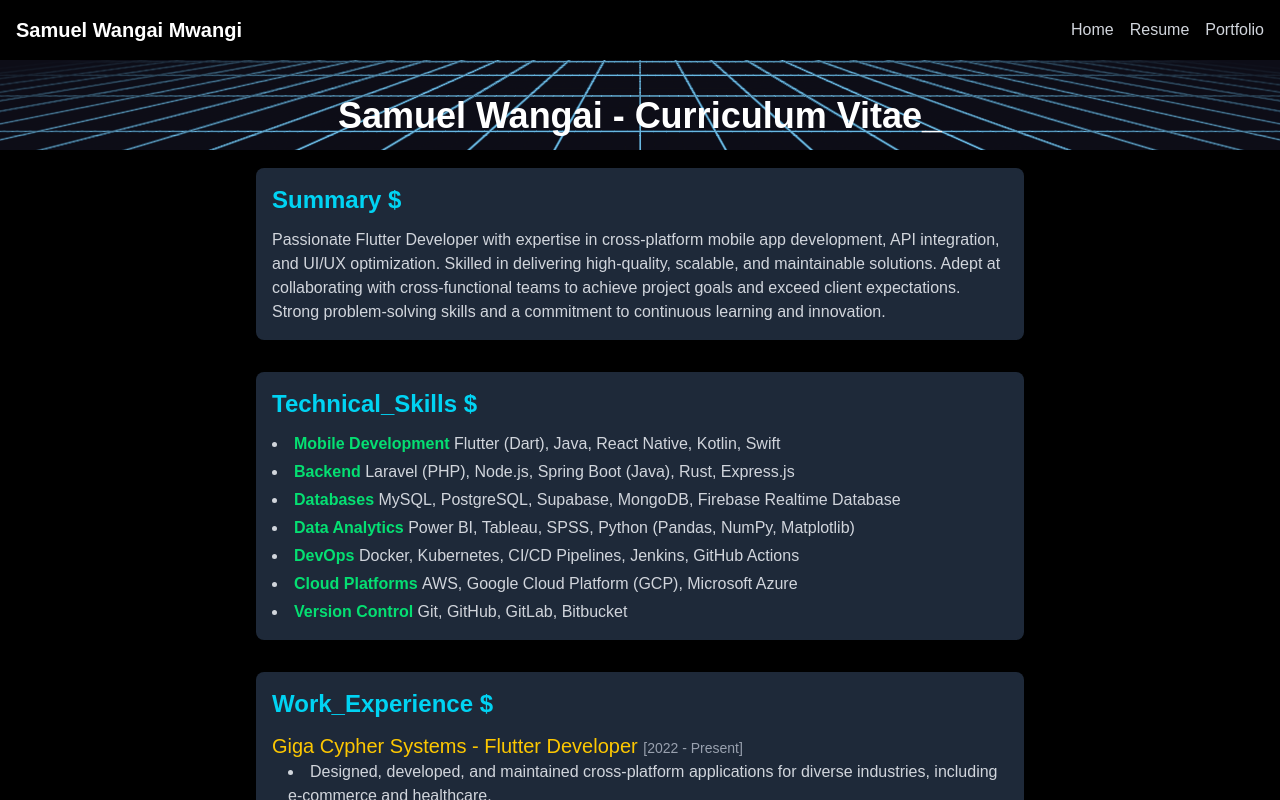
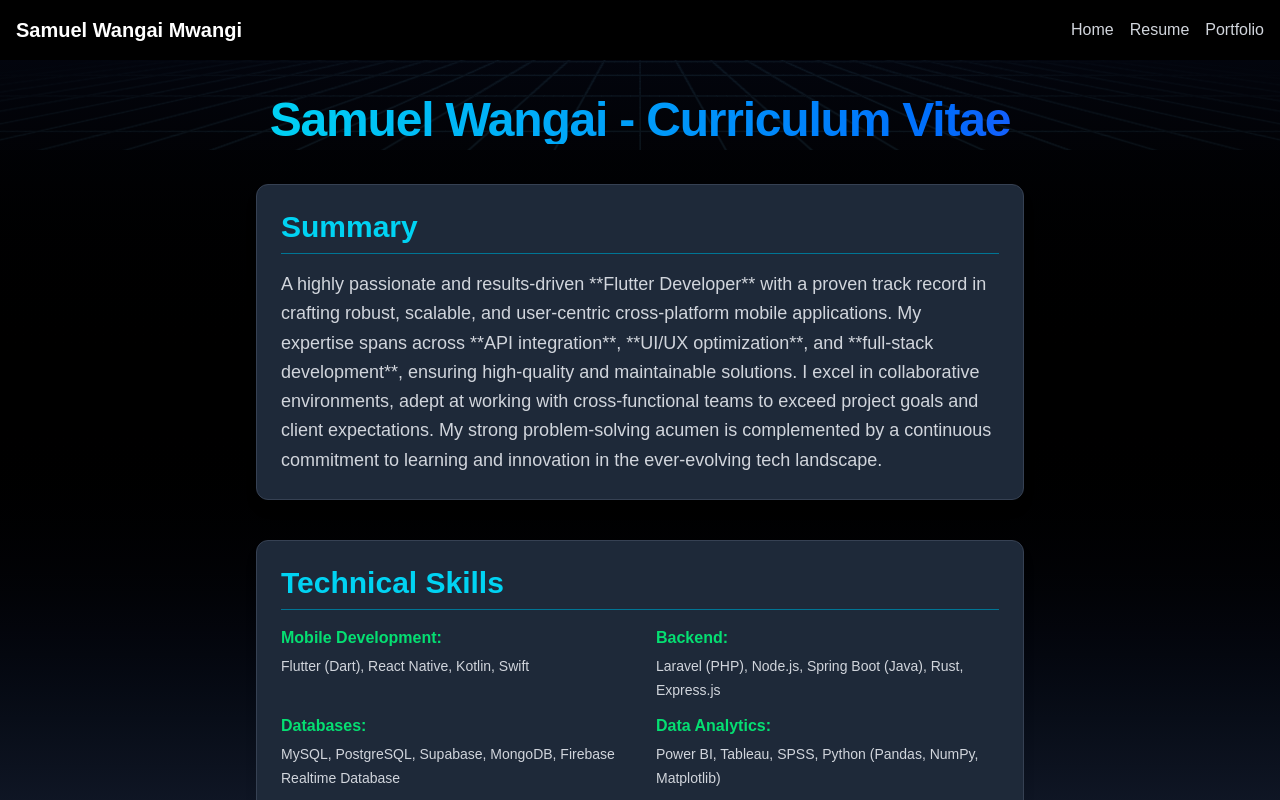
Before and after one commit to swangai7178/portfolio, a Next.js app: page /resume in a window 1280 px wide. Built offline with nearby package versions, Linux system fonts and the light colour scheme.

Commit message:
update on orderspage

```diff
--- a/src/app/resume/page.tsx
+++ b/src/app/resume/page.tsx
@@ -1,6 +1,6 @@
 /*
- *   Copyright (c) 2025
- *   All rights reserved.
+ * Copyright (c) 2025
+ * All rights reserved.
  */
 // src/app/resume/page.tsx
 import Navbar from '@/app/component/navbar';
@@ -10,92 +10,132 @@ import React from 'react';
 export default function ResumePage() {
     return (
         <div className="relative w-full min-h-screen bg-black">
+            {/* Background and Overlay */}
+            <DeveloperVibeBackground />
+            <div className="absolute inset-0 bg-gradient-to-b from-gray-950 via-black to-gray-900 opacity-90 z-[1]" />
+
+            {/* Navbar */}
             <Navbar />
-            <DeveloperVibeBackground />
+
+            {/* Scrollable Content Area */}
             <div className="absolute inset-0 z-10 overflow-y-auto pt-24 pb-12">
                 <main className="container mx-auto max-w-4xl text-white px-4 md:px-8 lg:px-16">
-                    <h1 className="text-4xl font-bold mb-8 text-center"> Samuel Wangai - Curriculum Vitae_</h1>
+                    <h1 className="text-5xl font-extrabold mb-10 text-center tracking-tight text-transparent bg-clip-text bg-gradient-to-r from-cyan-400 to-blue-600">
+                        Samuel Wangai - Curriculum Vitae
+                    </h1>
 
                     {/* Summary Section */}
-                    <section className="mb-8 p-4 bg-gray-800 bg-opacity-70 rounded-lg">
-                        <h2 className="text-2xl font-semibold mb-3 text-cyan-400"> Summary $</h2>
-                        <p className="text-gray-300">
-                            Passionate Flutter Developer with expertise in cross-platform mobile app development, API integration, and UI/UX optimization. Skilled in delivering high-quality, scalable, and maintainable solutions. Adept at collaborating with cross-functional teams to achieve project goals and exceed client expectations. Strong problem-solving skills and a commitment to continuous learning and innovation.
+                    <section className="mb-10 p-6 bg-gray-800 bg-opacity-70 rounded-xl shadow-lg border border-gray-700">
+                        <h2 className="text-3xl font-bold mb-4 text-cyan-400 border-b border-cyan-700 pb-2">Summary</h2>
+                        <p className="text-lg text-gray-300 leading-relaxed">
+                            A highly passionate and results-driven **Flutter Developer** with a proven track record in crafting robust, scalable, and user-centric cross-platform mobile applications. My expertise spans across **API integration**, **UI/UX optimization**, and **full-stack development**, ensuring high-quality and maintainable solutions. I excel in collaborative environments, adept at working with cross-functional teams to exceed project goals and client expectations. My strong problem-solving acumen is complemented by a continuous commitment to learning and innovation in the ever-evolving tech landscape.
                         </p>
                     </section>
 
                     {/* Technical Skills Section */}
-                    <section className="mb-8 p-4 bg-gray-800 bg-opacity-70 rounded-lg">
-                        <h2 className="text-2xl font-semibold mb-3 text-cyan-400"> Technical_Skills $</h2>
-                        <ul className="list-disc list-inside text-gray-300 space-y-1">
-                            <li><strong className="text-green-400">Mobile Development</strong> Flutter (Dart), Java, React Native, Kotlin, Swift</li>
-                            <li><strong className="text-green-400">Backend </strong> Laravel (PHP), Node.js, Spring Boot (Java), Rust, Express.js</li>
-                            <li><strong className="text-green-400">Databases </strong> MySQL, PostgreSQL, Supabase, MongoDB, Firebase Realtime Database</li>
-                            <li><strong className="text-green-400">Data Analytics </strong> Power BI, Tableau, SPSS, Python (Pandas, NumPy, Matplotlib)</li>
-                            <li><strong className="text-green-400">DevOps </strong> Docker, Kubernetes, CI/CD Pipelines, Jenkins, GitHub Actions</li>
-                            <li><strong className="text-green-400">Cloud Platforms </strong> AWS, Google Cloud Platform (GCP), Microsoft Azure</li>
-                            <li><strong className="text-green-400">Version Control </strong> Git, GitHub, GitLab, Bitbucket</li>
-                        </ul>
+                    <section className="mb-10 p-6 bg-gray-800 bg-opacity-70 rounded-xl shadow-lg border border-gray-700">
+                        <h2 className="text-3xl font-bold mb-4 text-cyan-400 border-b border-cyan-700 pb-2">Technical Skills</h2>
+                        <div className="grid grid-cols-1 md:grid-cols-2 gap-x-8 gap-y-3 text-gray-300">
+                            <div>
+                                <strong className="text-green-400 block mb-1">Mobile Development:</strong>
+                                <span className="text-sm">Flutter (Dart), React Native, Kotlin, Swift</span>
+                            </div>
+                            <div>
+                                <strong className="text-green-400 block mb-1">Backend:</strong>
+                                <span className="text-sm">Laravel (PHP), Node.js, Spring Boot (Java), Rust, Express.js</span>
+                            </div>
+                            <div>
+                                <strong className="text-green-400 block mb-1">Databases:</strong>
+                                <span className="text-sm">MySQL, PostgreSQL, Supabase, MongoDB, Firebase Realtime Database</span>
+                            </div>
+                            <div>
+                                <strong className="text-green-400 block mb-1">Data Analytics:</strong>
+                                <span className="text-sm">Power BI, Tableau, SPSS, Python (Pandas, NumPy, Matplotlib)</span>
+                            </div>
+                            <div>
+                                <strong className="text-green-400 block mb-1">DevOps:</strong>
+                                <span className="text-sm">Docker, Kubernetes, CI/CD Pipelines, Jenkins, GitHub Actions</span>
+                            </div>
+                            <div>
+                                <strong className="text-green-400 block mb-1">Cloud Platforms:</strong>
+                                <span className="text-sm">AWS, Google Cloud Platform (GCP), Microsoft Azure</span>
+                            </div>
+                            <div>
+                                <strong className="text-green-400 block mb-1">Version Control:</strong>
+                                <span className="text-sm">Git, GitHub, GitLab, Bitbucket</span>
+                            </div>
+                        </div>
                     </section>
 
                     {/* Work Experience Section */}
-                    <section className="mb-8 p-4 bg-gray-800 bg-opacity-70 rounded-lg">
-                        <h2 className="text-2xl font-semibold mb-3 text-cyan-400"> Work_Experience $</h2>
-                        <div className="mb-4">
-                            <h3 className="text-xl font-medium text-yellow-400">Giga Cypher Systems - Flutter Developer <span className="text-sm text-gray-400">[2022 - Present]</span></h3>
-                            <ul className="list-disc list-inside text-gray-300 pl-4">
-                                <li>Designed, developed, and maintained cross-platform applications for diverse industries, including e-commerce and healthcare.</li>
-                                <li>Built interactive and high-performance UI components using Flutter widgets and animations.</li>
-                                <li>Integrated RESTful APIs, Firebase services, and third-party libraries to enhance app functionality.</li>
-                                <li>Debugged and optimized applications to improve performance and user experience.</li>
-                                <li>Mentored junior developers and conducted code reviews to ensure code quality.</li>
+                    <section className="mb-10 p-6 bg-gray-800 bg-opacity-70 rounded-xl shadow-lg border border-gray-700">
+                        <h2 className="text-3xl font-bold mb-4 text-cyan-400 border-b border-cyan-700 pb-2">Work Experience</h2>
+                        {/* Giga Cypher Systems */}
+                        <div className="mb-6 pb-4 border-b border-gray-700 last:border-b-0">
+                            <h3 className="text-xl font-semibold text-yellow-400">Flutter Developer <span className="text-lg text-gray-400">- Giga Cypher Systems</span></h3>
+                            <p className="text-sm text-gray-500 mb-3">Nairobi, Kenya | 2022 - Present</p>
+                            <ul className="list-disc text-gray-300 pl-6 space-y-1">
+                                <li>**Spearheaded** the design, development, and maintenance of high-performance cross-platform applications for diverse sectors including e-commerce and healthcare.</li>
+                                <li>**Engineered** interactive and visually compelling UI components utilizing advanced Flutter widgets and animations.</li>
+                                <li>**Seamlessly integrated** RESTful APIs, Firebase services, and critical third-party libraries to expand and enhance application functionality.</li>
+                                <li>**Conducted extensive debugging** and performance optimization, resulting in significant improvements to application speed and responsiveness.</li>
+                                <li>**Actively mentored** junior developers and performed comprehensive code reviews, fostering a culture of high code quality and best practices.</li>
                             </ul>
                         </div>
-                        <div className="mb-4">
-                            <h3 className="text-xl font-medium text-yellow-400">Amba Digital - Flutter & Laravel Developer <span className="text-sm text-gray-400">[2022 - 2023]</span></h3>
-                            <ul className="list-disc list-inside text-gray-300 pl-4">
-                                <li>Developed and maintained Flutter and Laravel applications for clients in the fintech and logistics sectors.</li>
-                                <li>Collaborated with designers and backend developers to deliver seamless user experiences.</li>
-                                <li>Ensured applications were optimized for performance, scalability, and security.</li>
-                                <li>Debugged, tested, and improved existing codebases to meet client requirements.</li>
-                                <li>Implemented payment gateway integrations and real-time data synchronization.</li>
+                        {/* Amba Digital */}
+                        <div className="mb-6 pb-4 border-b border-gray-700 last:border-b-0">
+                            <h3 className="text-xl font-semibold text-yellow-400">Flutter & Laravel Developer <span className="text-lg text-gray-400">- Amba Digital</span></h3>
+                            <p className="text-sm text-gray-500 mb-3">Nairobi, Kenya | 2022 - 2023</p>
+                            <ul className="list-disc text-gray-300 pl-6 space-y-1">
+                                <li>**Developed and maintained** robust Flutter mobile applications and Laravel backend systems for clients in the fintech and logistics industries.</li>
+                                <li>**Collaborated closely** with UI/UX designers and backend engineers to ensure a cohesive and seamless user experience.</li>
+                                <li>**Optimized applications** for peak performance, scalability, and security, meeting stringent client requirements.</li>
+                                <li>**Systematically debugged, tested, and refactored** existing codebases to enhance stability and introduce new features.</li>
+                                <li>**Successfully implemented** secure payment gateway integrations and real-time data synchronization solutions.</li>
                             </ul>
                         </div>
-                        <div className="mb-4">
-                            <h3 className="text-xl font-medium text-yellow-400">Safaricom PLC - QA Engineer <span className="text-sm text-gray-400">[2022 - Contract]</span></h3>
-                            <ul className="list-disc list-inside text-gray-300 pl-4">
-                                <li>Conducted manual and automated testing for mobile and web applications.</li>
-                                <li>Designed and executed test cases to identify and resolve software defects.</li>
-                                <li>Collaborated with development teams to ensure product quality and adherence to requirements.</li>
-                                <li>Prepared detailed test reports and documentation for stakeholders.</li>
+                        {/* Safaricom PLC */}
+                        <div className="mb-6 pb-4 border-b border-gray-700 last:border-b-0">
+                            <h3 className="text-xl font-semibold text-yellow-400">QA Engineer <span className="text-lg text-gray-400">- Safaricom PLC</span></h3>
+                            <p className="text-sm text-gray-500 mb-3">Nairobi, Kenya | 2022 (Contract)</p>
+                            <ul className="list-disc text-gray-300 pl-6 space-y-1">
+                                <li>**Executed comprehensive manual and automated testing** for critical mobile and web applications.</li>
+                                <li>**Designed and implemented** effective test cases to proactively identify and resolve software defects.</li>
+                                <li>**Collaborated cross-functionally** with development teams, ensuring superior product quality and strict adherence to requirements.</li>
+                                <li>**Prepared detailed and insightful test reports** and documentation for key stakeholders, facilitating informed decision-making.</li>
                             </ul>
                         </div>
-                        <div className="mb-4">
-                            <h3 className="text-xl font-medium text-yellow-400">Emaskani - .NET Developer <span className="text-sm text-gray-400">[2019 - 2020]</span></h3>
-                            <ul className="list-disc list-inside text-gray-300 pl-4">
-                                <li>Developed and maintained applications using C# and .NET frameworks for real estate management.</li>
-                                <li>Optimized system performance and fixed bugs to enhance user satisfaction.</li>
-                                <li>Collaborated with cross-functional teams to deliver high-quality software solutions.</li>
-                                <li>Implemented database designs and queries for efficient data storage and retrieval.</li>
+                        {/* Emaskani */}
+                        <div className="mb-6 pb-4 border-b border-gray-700 last:border-b-0">
+                            <h3 className="text-xl font-semibold text-yellow-400">.NET Developer <span className="text-lg text-gray-400">- Emaskani</span></h3>
+                            <p className="text-sm text-gray-500 mb-3">Nairobi, Kenya | 2019 - 2020</p>
+                            <ul className="list-disc text-gray-300 pl-6 space-y-1">
+                                <li>**Developed and maintained** robust applications using C# and .NET frameworks specifically for real estate management.</li>
+                                <li>**Optimized system performance** and efficiently resolved bugs, significantly enhancing overall user satisfaction.</li>
+                                <li>**Collaborated effectively** with cross-functional teams to deliver high-quality, scalable software solutions.</li>
+                                <li>**Designed and implemented** efficient database structures and queries for optimal data storage and retrieval.</li>
                             </ul>
                         </div>
                     </section>
 
                     {/* Education Section */}
-                    <section className="mb-8 p-4 bg-gray-800 bg-opacity-70 rounded-lg">
-                        <h2 className="text-2xl font-semibold mb-3 text-cyan-400"> Education $</h2>
-                        <p className="text-gray-300"><strong className="text-yellow-400">Kirinyaga University:</strong> Bachelors Degree in Computer Science (2017-2021)</p>
-                        <ul className="list-disc list-inside text-gray-300 pl-4">
-                            <li>Specialized in Software Development and Data Analytics.</li>
-                            <li>Completed a capstone project on AI-Powered Chatbots for Customer Support.</li>
-                        </ul>
+                    <section className="mb-10 p-6 bg-gray-800 bg-opacity-70 rounded-xl shadow-lg border border-gray-700">
+                        <h2 className="text-3xl font-bold mb-4 text-cyan-400 border-b border-cyan-700 pb-2">Education</h2>
+                        <div className="mb-4">
+                            <h3 className="text-xl font-semibold text-yellow-400">Bachelors Degree in Computer Science</h3>
+                            <p className="text-lg text-gray-300">Kirinyaga University <span className="text-sm text-gray-500">| 2017 - 2021</span></p>
+                            <ul className="list-disc text-gray-300 pl-6 space-y-1 mt-2">
+                                <li>Specialized in Software Development and Data Analytics.</li>
+                                <li>Completed a capstone project focused on AI-Powered Chatbots for Customer Support, demonstrating practical application of theoretical knowledge.</li>
+                            </ul>
+                        </div>
                     </section>
 
                     {/* Interests Section */}
-                    <section className="p-4 bg-gray-800 bg-opacity-70 rounded-lg">
-                        <h2 className="text-2xl font-semibold mb-3 text-cyan-400"> Interests $</h2>
-                        <p className="text-gray-300">
-                            Flutter, AI, Machine Learning, Blockchain, Open-Source Projects, Hackathons, Programming Languages, UI/UX Design, Networking, Cloud Computing, Cybersecurity, Game Development, and IoT.
+                    <section className="p-6 bg-gray-800 bg-opacity-70 rounded-xl shadow-lg border border-gray-700">
+                        <h2 className="text-3xl font-bold mb-4 text-cyan-400 border-b border-cyan-700 pb-2">Interests</h2>
+                        <p className="text-lg text-gray-300 leading-relaxed">
+                            My passion for technology drives my engagement with **Flutter**, **AI**, **Machine Learning**, **Blockchain**, and contributing to **Open-Source Projects**. I actively participate in **Hackathons** and explore various **Programming Languages**. Additionally, I have a keen interest in **UI/UX Design**, **Networking**, **Cloud Computing**, **Cybersecurity**, **Game Development**, and the ever-evolving world of **IoT**.
                         </p>
                     </section>
                 </main>
```
